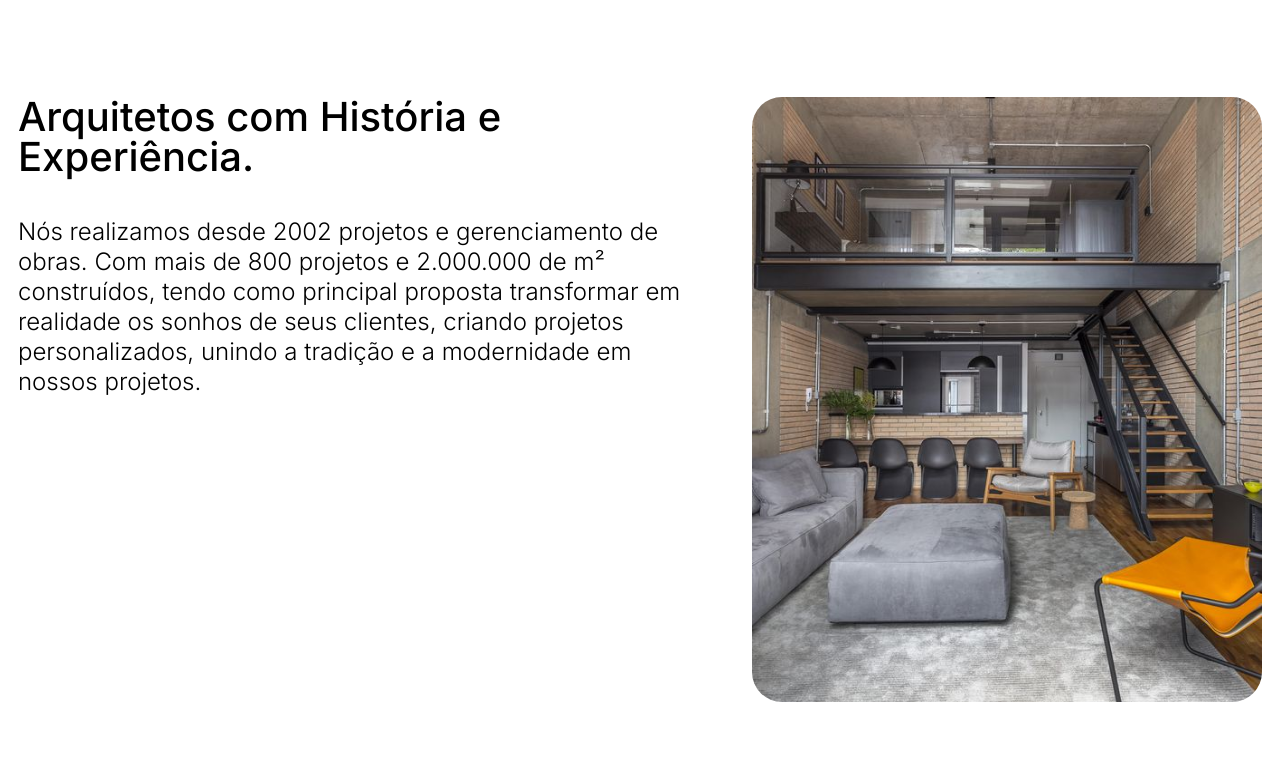
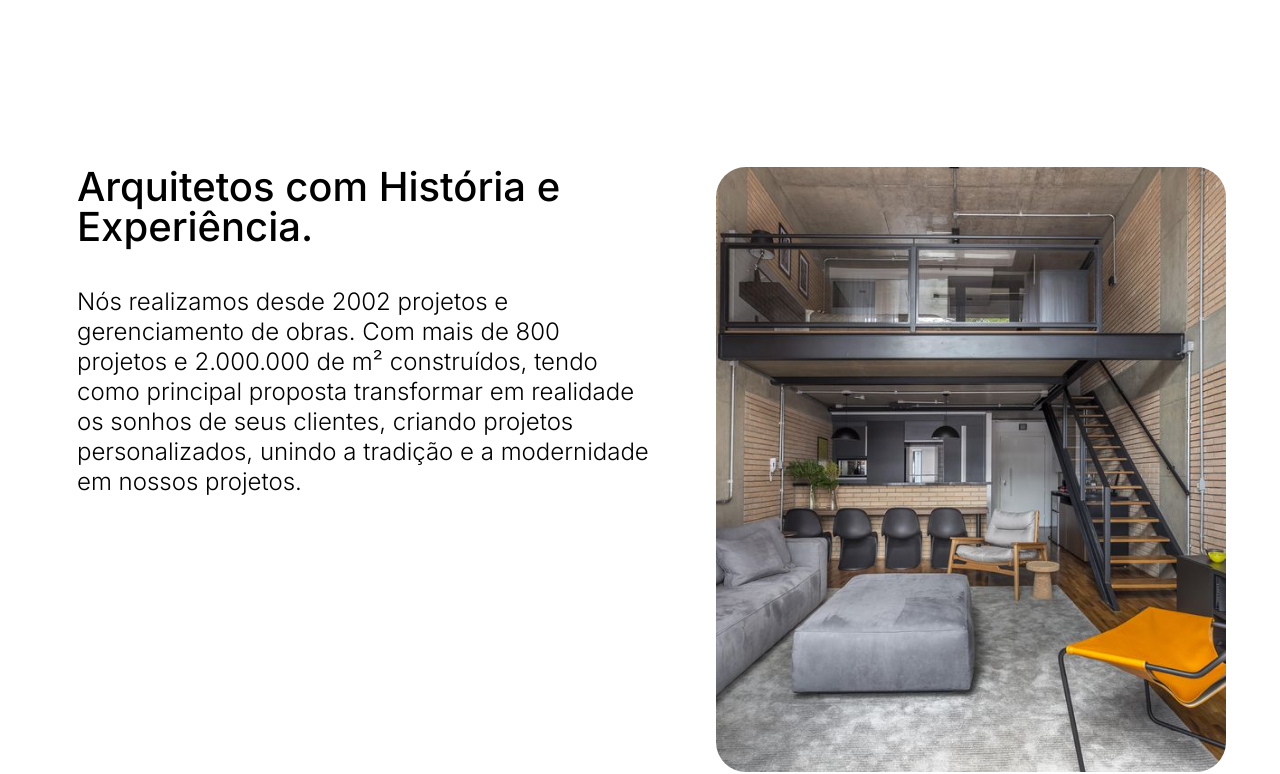
Before and after one commit to jvsazevedo/RID163592_Desafio01, a plain HTML site: page index.html in a window 1280 px wide. Shown: the part 736-1510 px from the top of the page. Drawn offline with Linux system fonts and the light colour scheme.

Commit message:
fix: about-section content padding fixes

```diff
--- a/assets/css/style.css
+++ b/assets/css/style.css
@@ -70,8 +70,10 @@ html {
     margin-top: 82px;
     display: flex;
     gap: 64px;
-    padding: 18px;
+    padding-top: 88px;
     padding-bottom: 92px;
+    padding-right: 54px;
+    padding-left: 77px;
 }
 
 .about-text {
```
